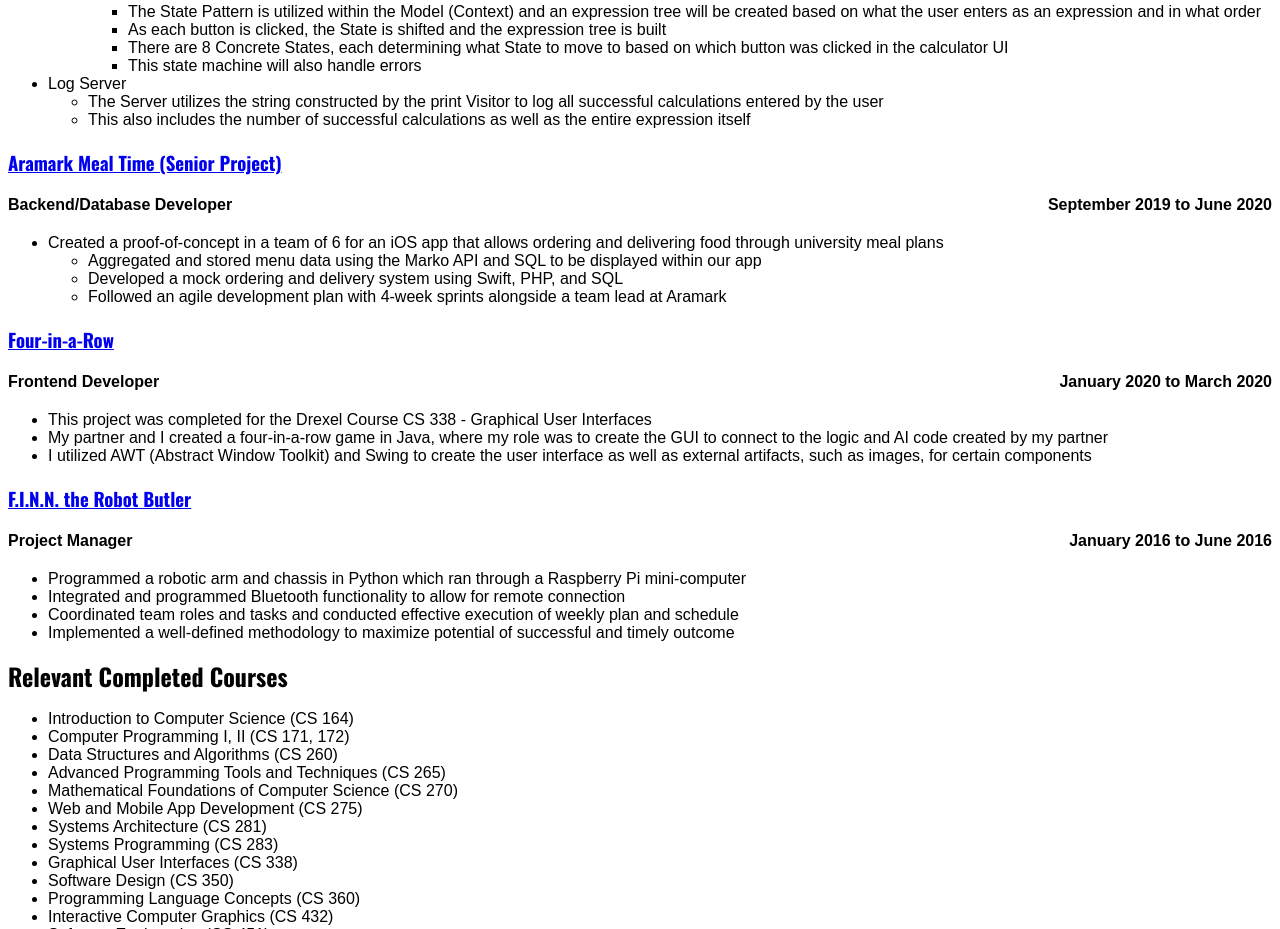
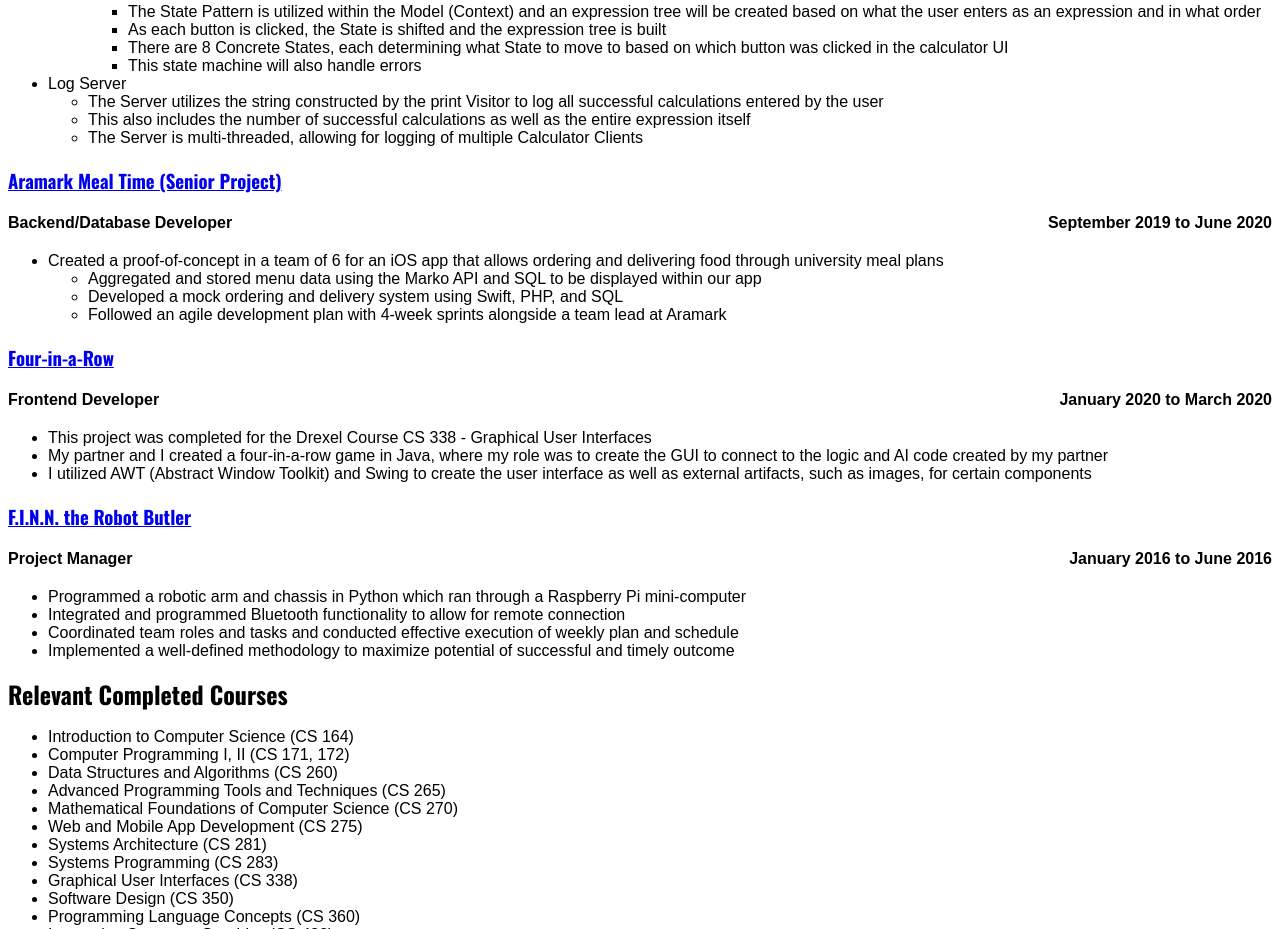
Before and after one commit to rickymangerie/rickymangerie.github.io, a plain HTML site: page info/index.html in a window 1280 px wide. Shown: the part 2886-3815 px from the top of the page. Drawn offline with nearby package versions, Linux system fonts and the light colour scheme; a web font is replaced by a local one.

Commit message:
update log server info

```diff
--- a/info/index.html
+++ b/info/index.html
@@ -371,6 +371,7 @@
 			<ul>
 				<li>The Server utilizes the string constructed by the print Visitor to log all successful calculations entered by the user</li>
 				<li>This also includes the number of successful calculations as well as the entire expression itself</li>
+				<li>The Server is multi-threaded, allowing for logging of multiple Calculator Clients</li>
 			</ul>
 	</ul>
 </div>
```
